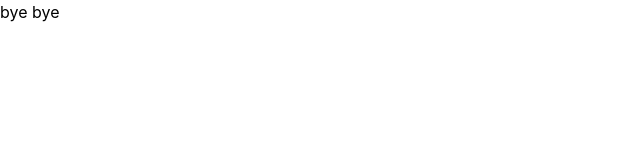
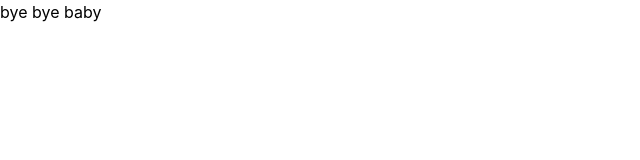
Before and after one commit to HariomSinghKumarOmGit/expense-tracker, a React (Vite) app: page /login in a window 1280 px wide. Shown: the top 160 px of the page, without its empty margins (0-640 px from the left). Built offline with nearby package versions, Linux system fonts and the light colour scheme; a web font is replaced by a local one.

Commit message:
to git yoo baby

```diff
--- a/src/components/layout/AuthLayout.jsx
+++ b/src/components/layout/AuthLayout.jsx
@@ -3,7 +3,7 @@ import React from 'react'
 const AuthLayout = () => {
   return (
     <div>
-      bye bye
+      bye bye baby
     </div>
   )
 }
```
